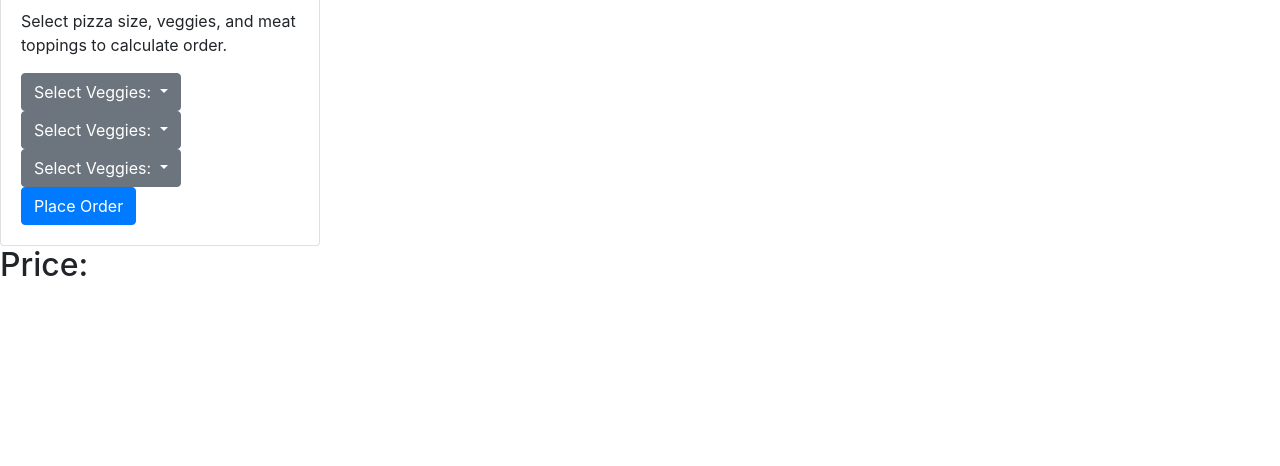
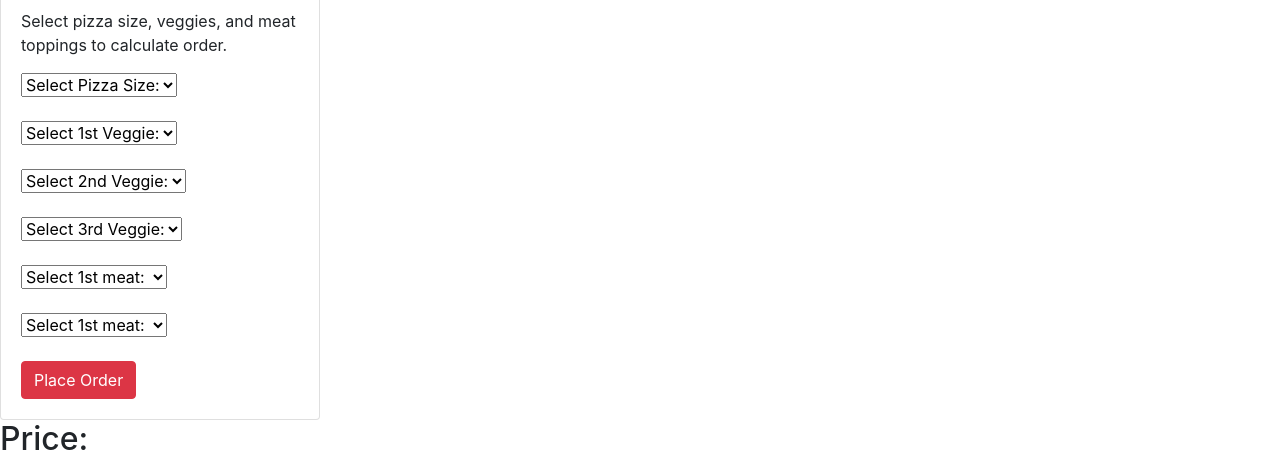
Before and after one commit to gabemonteiro/Epicodus-Project-4, a plain HTML site: page index.html in a window 1280 px wide. Shown: the part 503-969 px from the top of the page. Before the commit the page ends 800 px from the top, so only its background shows below. Drawn offline with nearby package versions, Linux system fonts and the light colour scheme.

Commit message:
add selectors and additional logic. still not functioning.

```diff
--- a/index.html
+++ b/index.html
@@ -16,37 +16,61 @@
       <div class="card-body">
         <h5 class="card-title">Pizza Order</h5>
         <p class="card-text">Select pizza size, veggies, and meat toppings to calculate order.</p>
-        <div class="dropdown">
-          <button class="btn btn-secondary dropdown-toggle" type="button" id="veggieSelect1" data-toggle="dropdown" aria-haspopup="true" aria-expanded="false">
-            Select Veggies:
-          </button>
-          <div class="dropdown-menu" aria-labelledby="dropdownMenuButton">
-            <a class="dropdown-item" href="#">Action</a>
-            <a class="dropdown-item" href="#">Another action</a>
-            <a class="dropdown-item" href="#">Something else here</a>
-          </div>
-        </div>
-        <div class="dropdown">
-          <button class="btn btn-secondary dropdown-toggle" type="button" id="veggieSelect2" data-toggle="dropdown" aria-haspopup="true" aria-expanded="false">
-            Select Veggies:
-          </button>
-          <div class="dropdown-menu" aria-labelledby="dropdownMenuButton">
-            <a class="dropdown-item" href="#">Action</a>
-            <a class="dropdown-item" href="#">Another action</a>
-            <a class="dropdown-item" href="#">Something else here</a>
-          </div>
-        </div>
-        <div class="dropdown">
-          <button class="btn btn-secondary dropdown-toggle" type="button" id="veggieSelect3" data-toggle="dropdown" aria-haspopup="true" aria-expanded="false">
-            Select Veggies:
-          </button>
-          <div class="dropdown-menu" aria-labelledby="dropdownMenuButton">
-            <a class="dropdown-item" href="#">Action</a>
-            <a class="dropdown-item" href="#">Another action</a>
-            <a class="dropdown-item" href="#">Something else here</a>
-          </div>
-        </div>
-        <a href="#" class="btn btn-primary">Place Order</a>
+        <select id="sizeSelect" name="sizeSelect">
+          <option>Select Pizza Size:</option>
+          <option>Medium</option>
+          <option>Large</option>
+        </select>
+        <br>
+        <br>
+        <select id="veggieSelect1" name="veggies1">
+          <option>Select 1st Veggie:</option>
+          <option>Spinach</option>
+          <option>Tomato</option>
+          <option>Olive</option>
+          <option>Bell Pepper</option>
+        </select>
+        <br>
+        <br>
+        <select id="veggieSelect2" name="veggies2">
+          <option>Select 2nd Veggie:</option>
+          <option>Spinach</option>
+          <option>Tomato</option>
+          <option>Olive</option>
+          <option>Bell Pepper</option>
+        </select>
+        <br>
+        <br>
+        <select id="veggieSelect3" name="veggies3">
+          <option>Select 3rd Veggie:</option>
+          <option>Spinach</option>
+          <option>Tomato</option>
+          <option>Olive</option>
+          <option>Bell Pepper</option>
+        </select>
+        <br>
+        <br>
+        <select id="meatSelect1" name="meat1">
+          <option>Select 1st meat:</option>
+          <option>Pepperoni</option>
+          <option>Bacon</option>
+          <option>Canadian Bacon</option>
+          <option>Chicken</option>
+          <option>Steak</option>
+        </select>
+        <br>
+        <br>
+        <select id="meatSelect2" name="meat2">
+          <option>Select 1st meat:</option>
+          <option>Pepperoni</option>
+          <option>Bacon</option>
+          <option>Canadian Bacon</option>
+          <option>Chicken</option>
+          <option>Steak</option>
+        </select>
+        <br>
+        <br>
+        <button id="submitOrder" type="submit" class="btn btn-danger">Place Order</button>
       </div>
     </div>
     <div id="finalPrice"><h2>Price:</h2>
--- a/js/scripts.js
+++ b/js/scripts.js
@@ -1,15 +1,15 @@
 //---Business Logic
 var priceArr = [];
-function Order (size){
+function Order (size) {
   this.size = size;
   this.veggie1 = 0.5;
   this.veggie2 = 0.5;
   this.veggie3 = 0.5;
   this.meat1 = 1;
-  this.meat2 = 1,
+  this.meat2 = 1;
 }
 Order.prototype.pizzaCost = function () {
-  if (this.size === "Medium")
+  if (this.size === "Medium") {
     this.pizzaPrice += 8;
   } else if (this.size === "Large") {
     this.pizzaPrice += 10;
@@ -18,13 +18,25 @@ Order.prototype.pizzaCost = function () {
   this.pizzaPrice += this.veggie2;
   this.pizzaPrice += this.veggie3;
   this.pizzaPrice += this.meat1;
+  this.pizzaPrice += this.meat2;
   return this.pizzaPrice;
 };
 Order.prototype.totalCost = function () {
   var orderTotal = 0;
-  for ()
+  for (var arrayElement = 0; arrayElement < priceArr.length; arrayElement ++) {
+    orderTotal += priceArr[arrayElement];
 }
 return orderTotal;
 };
 
 //---User End Logic
+$(document).ready(function(event) {
+  var size = $("select#sizeSelect").val();
+  var veggie1 = $("select#veggieSelect1").val();
+  var veggie2 = $("select#veggieSelect2").val();
+  var veggie3 = $("select#veggieSelect3").val();
+  var meat1 = $("select#meatSelect1").val();
+  var meat2 = $("select#meatSelect2").val();
+
+
+});
```
